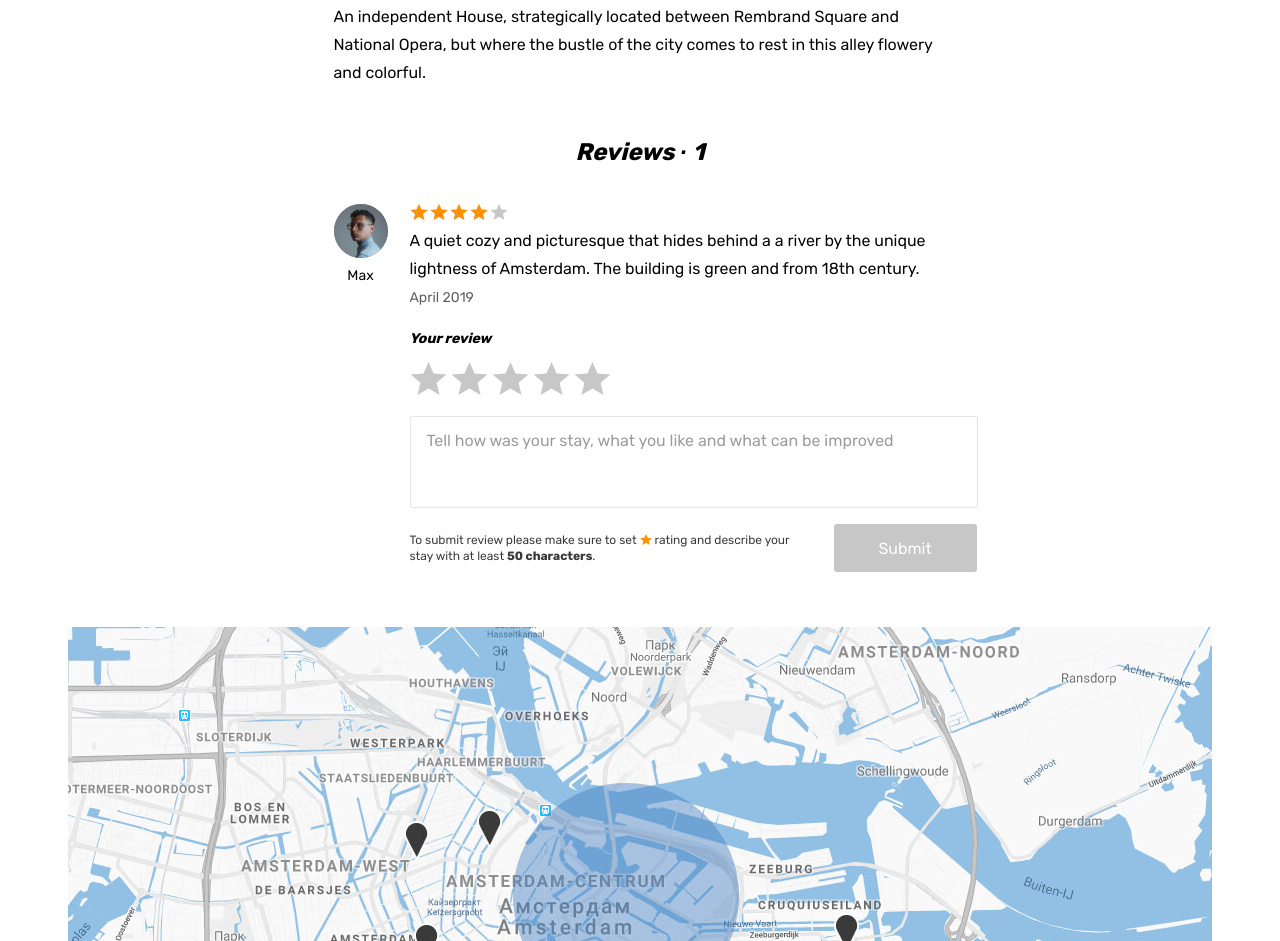
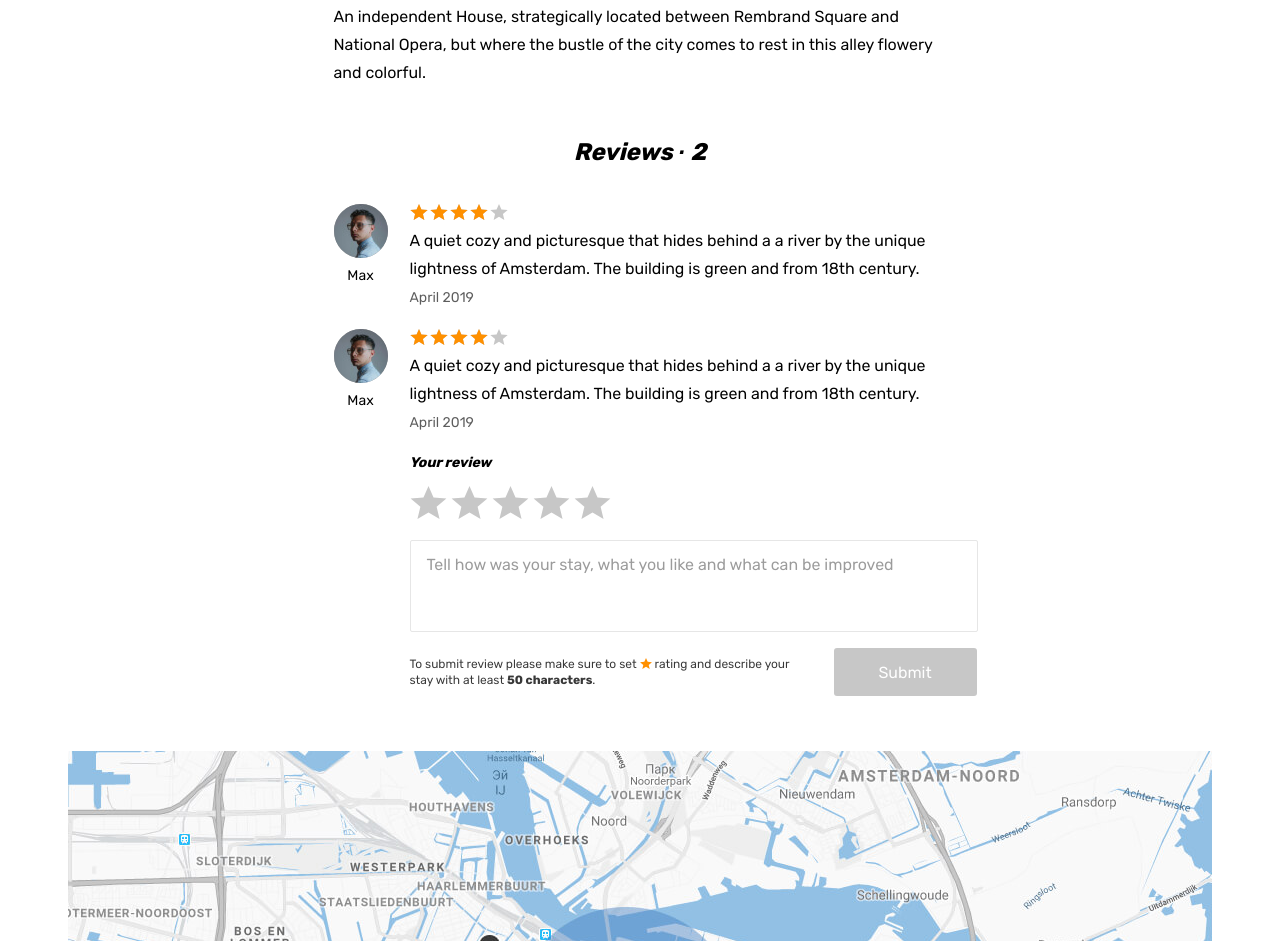
Before and after one commit to htmlacademy-react/2486639-six-cities-16, a React (Vite) app: page /offer/0eec958b-fc99-4281-80ce-e4402fe9083e in a window 1280 px wide. Shown: the part 1220-2161 px from the top of the page. Built offline with nearby package versions, Linux system fonts and the light colour scheme.

Commit message:
подготовка компонентов для отзывов

```diff
--- /dev/null
+++ b/src/components/offer-review-item/offer-review-item.tsx
@@ -0,0 +1,36 @@
+import { Review } from '../../types/review';
+
+type OfferReviewItemProps = {
+  review: Review;
+}
+
+function OfferReviewItem({ review }: OfferReviewItemProps): JSX.Element {
+  console.log(review);
+
+  return (
+    <li className="reviews__item">
+      <div className="reviews__user user">
+        <div className="reviews__avatar-wrapper user__avatar-wrapper">
+          <img className="reviews__avatar user__avatar" src="img/avatar-max.jpg" width="54" height="54" alt="Reviews avatar" />
+        </div>
+        <span className="reviews__user-name">
+          Max
+        </span>
+      </div>
+      <div className="reviews__info">
+        <div className="reviews__rating rating">
+          <div className="reviews__stars rating__stars">
+            <span style={{ width: '80%' }}></span>
+            <span className="visually-hidden">Rating</span>
+          </div>
+        </div>
+        <p className="reviews__text">
+          A quiet cozy and picturesque that hides behind a a river by the unique lightness of Amsterdam. The building is green and from 18th century.
+        </p>
+        <time className="reviews__time" dateTime="2019-04-24">April 2019</time>
+      </div>
+    </li>
+  );
+}
+
+export default OfferReviewItem;
--- a/src/components/offer-reviews/offer-reviews.tsx
+++ b/src/components/offer-reviews/offer-reviews.tsx
@@ -1,4 +1,5 @@
 import { Review } from '../../types/review';
+import OfferReviewItem from '../offer-review-item/offer-review-item';
 import OfferReviewsForm from '../offer-reviews-form/offer-reviews-form';
 
 type OfferHostProps = {
@@ -7,33 +8,20 @@ type OfferHostProps = {
 }
 
 function OfferReviews({ reviews, isShowForm = false }: OfferHostProps): JSX.Element {
+  const reviewsCount: number = reviews.length;
+
   return (
     <section className="offer__reviews reviews">
-      <h2 className="reviews__title">Reviews &middot; <span className="reviews__amount">1</span></h2>
-      <ul className="reviews__list">
-        <li className="reviews__item">
-          <div className="reviews__user user">
-            <div className="reviews__avatar-wrapper user__avatar-wrapper">
-              <img className="reviews__avatar user__avatar" src="img/avatar-max.jpg" width="54" height="54" alt="Reviews avatar" />
-            </div>
-            <span className="reviews__user-name">
-              Max
-            </span>
-          </div>
-          <div className="reviews__info">
-            <div className="reviews__rating rating">
-              <div className="reviews__stars rating__stars">
-                <span style={{ width: '80%' }}></span>
-                <span className="visually-hidden">Rating</span>
-              </div>
-            </div>
-            <p className="reviews__text">
-              A quiet cozy and picturesque that hides behind a a river by the unique lightness of Amsterdam. The building is green and from 18th century.
-            </p>
-            <time className="reviews__time" dateTime="2019-04-24">April 2019</time>
-          </div>
-        </li>
-      </ul>
+      <h2 className="reviews__title">Reviews &middot; <span className="reviews__amount">{reviewsCount}</span></h2>
+      {
+        !reviewsCount
+          ?
+          null
+          :
+          <ul className="reviews__list">
+            {reviews.map((review) => <OfferReviewItem key={review.id} review={review} />)}
+          </ul>
+      }
       {isShowForm ? <OfferReviewsForm /> : null}
     </section>
   );
```
